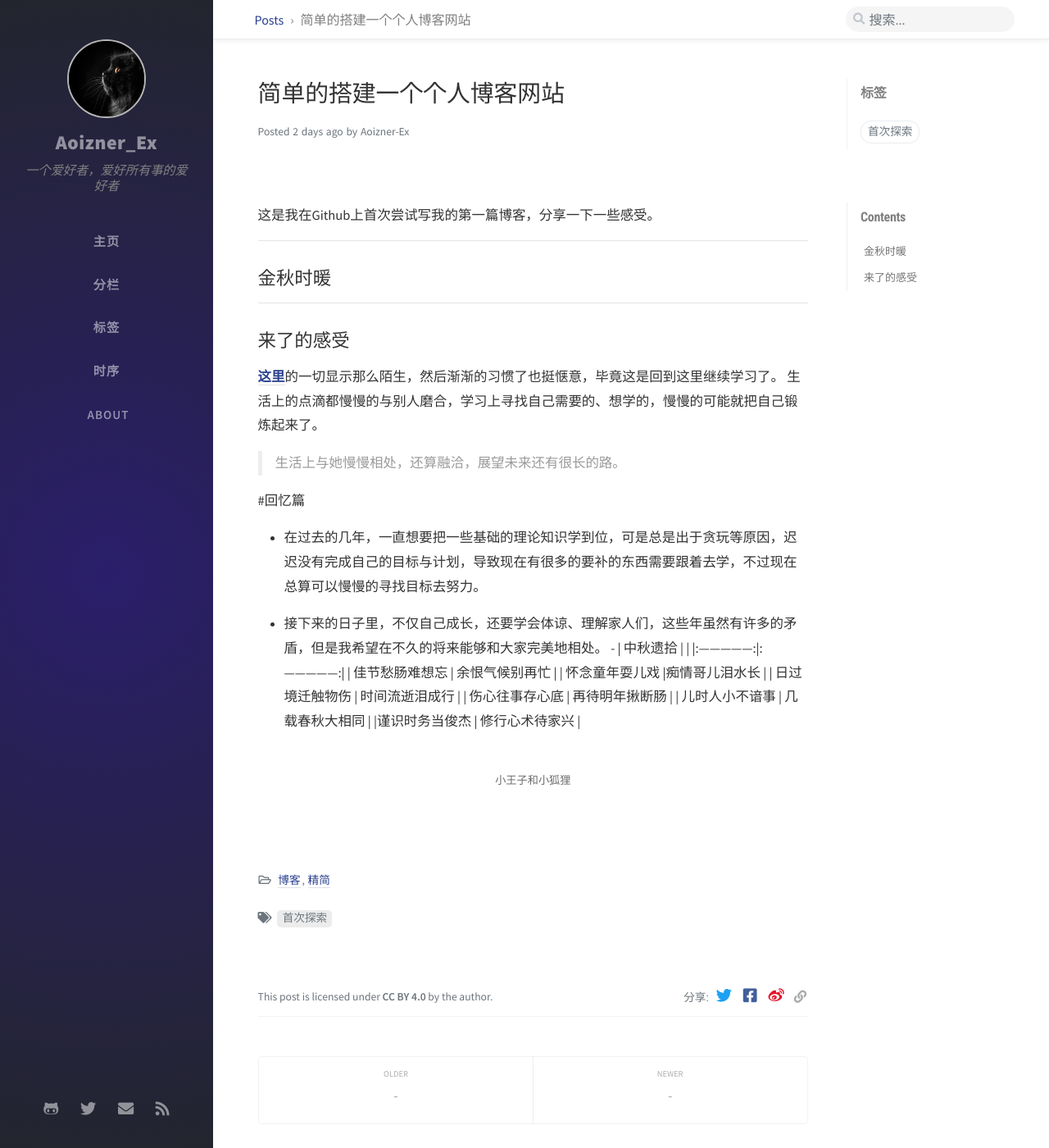
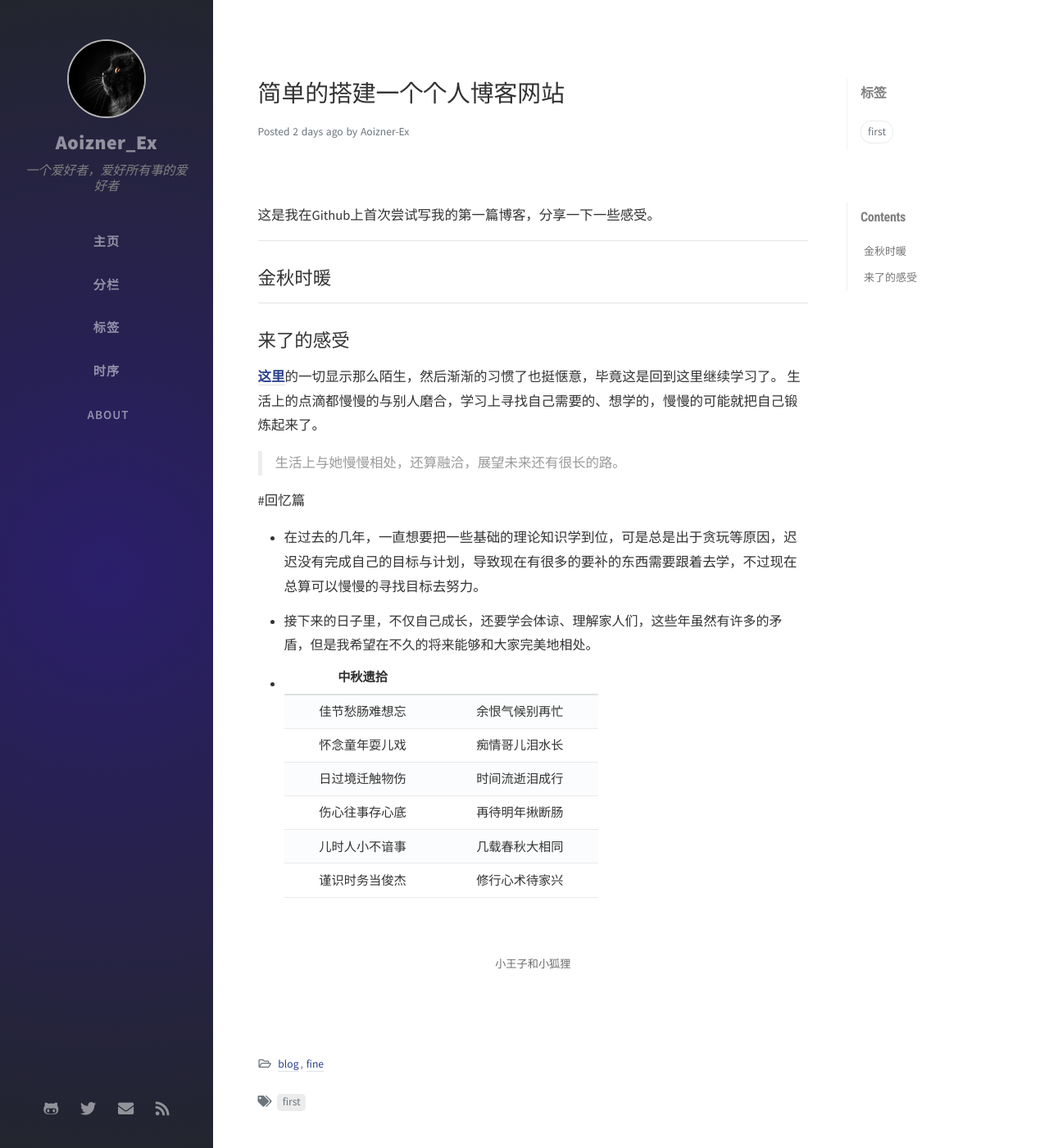
Before and after one commit to S-Explorer/S-Explorer.github.io, a Jekyll site: the page built from _posts/2020-11-6-首次博客.md, in a window 1280 px wide and 1400 px high. Shown: the whole window at 82% size. Built offline with Jekyll 4.4.1, drawn with Linux system fonts in a browser that asks for light colours; nearby versions of some CDN libraries; comment, search, counter and statistics services are not loaded.

Commit message:
Update 2020-11-6-首次博客.md
"test"

```diff
--- a/_posts/2020-11-6-首次博客.md
+++ b/_posts/2020-11-6-首次博客.md
@@ -2,8 +2,8 @@
 title: 简单的搭建一个个人博客网站
 author: Aoizner-Ex
 date: 2020-11-06 09:33:00 +0800
-categories: [博客, 精简]
-tags: [首次探索]
+categories: [blog, fine]
+tags: [first]
 math: true
 image: /assets/img/sample/title_HFUT.png
 ---
@@ -25,7 +25,7 @@ image: /assets/img/sample/title_HFUT.png
 - 在过去的几年，一直想要把一些基础的理论知识学到位，可是总是出于贪玩等原因，迟迟没有完成自己的目标与计划，导致现在有很多的要补的东西需要跟着去学，不过现在总算可以慢慢的寻找目标去努力。
 
 - 接下来的日子里，不仅自己成长，还要学会体谅、理解家人们，这些年虽然有许多的矛盾，但是我希望在不久的将来能够和大家完美地相处。
- -
+-
     |        中秋遗拾  |                 |
     |:---------------:|:---------------:|
     | 佳节愁肠难想忘    | 余恨气候别再忙    |
```
